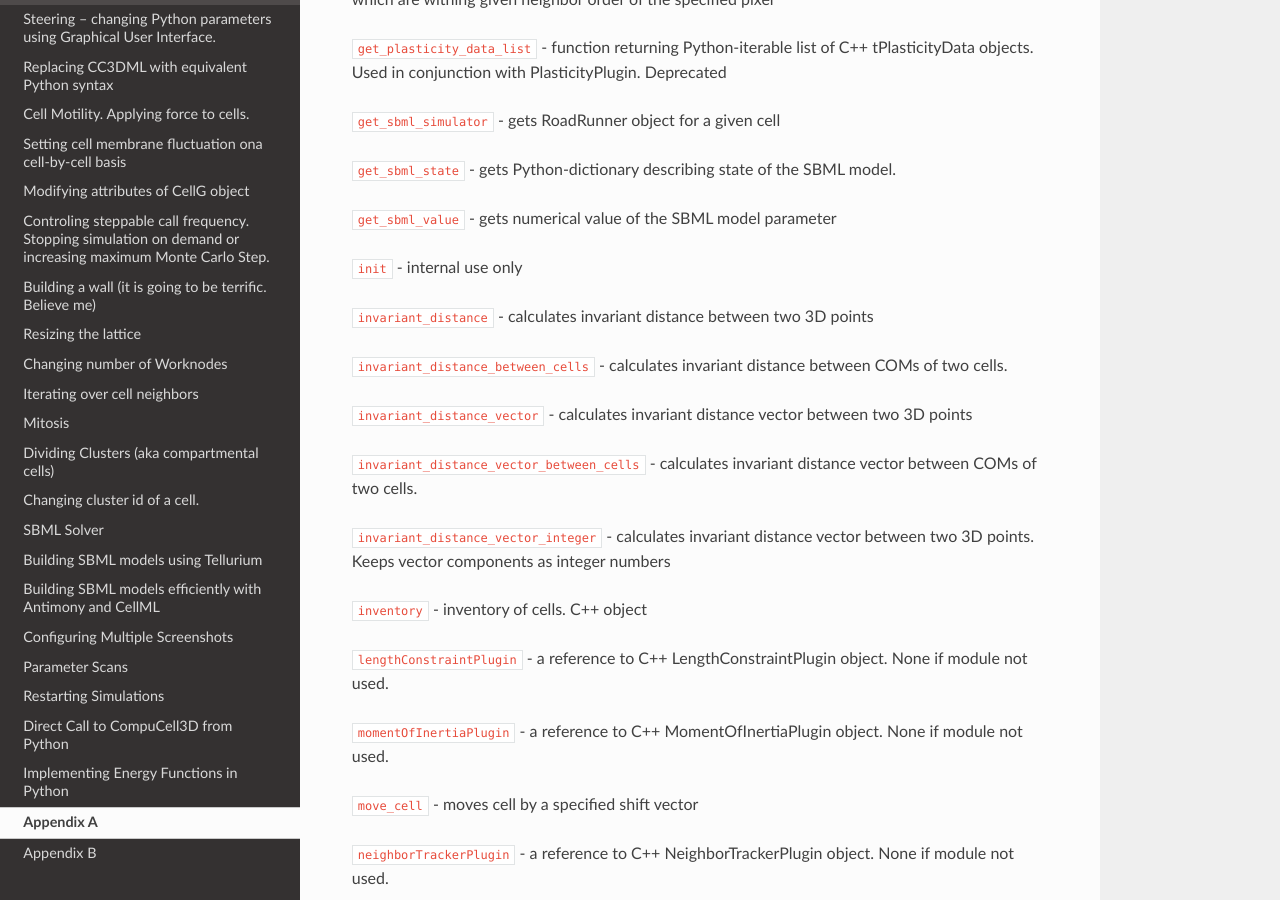
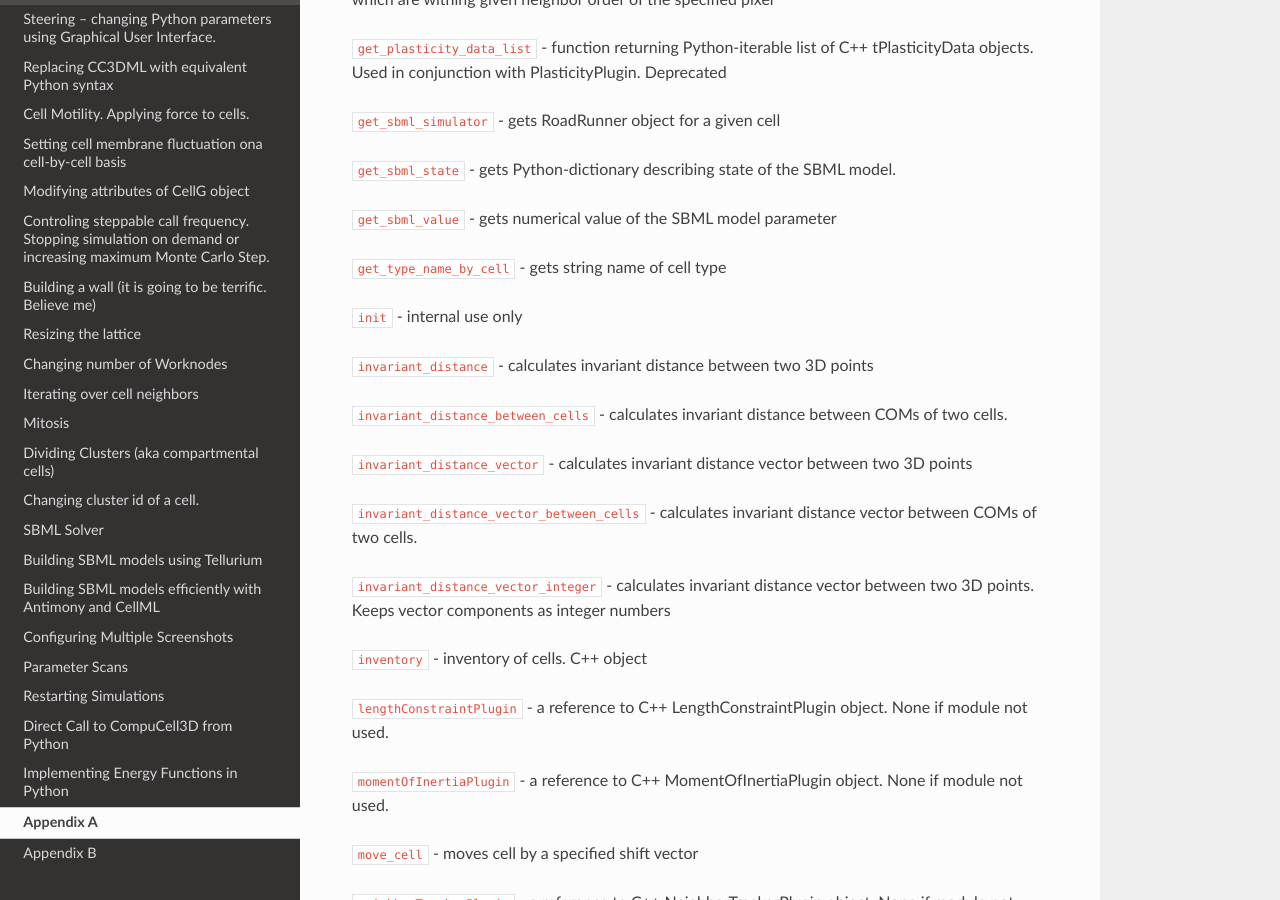
Before and after one commit to CompuCell3D/PythonScriptingManual, a Sphinx documentation site: the page built from docs/appendix_a.rst, in a window 1280 px wide and 900 px high, scrolled down 5444 px. Built offline with Sphinx 7.4.7 and the Read the Docs theme 2.0.0, drawn with Linux system fonts in a browser that asks for light colours.

Commit message:
Added to docs on steppable members: get_type_name_by_cell

```diff
--- a/docs/appendix_a.rst
+++ b/docs/appendix_a.rst
@@ -268,6 +268,8 @@ model.
 
 ``get_sbml_value`` - gets numerical value of the SBML model parameter
 
+``get_type_name_by_cell`` - gets string name of cell type
+
 ``init`` - internal use only
 
 ``invariant_distance`` - calculates invariant distance between two 3D points
```
